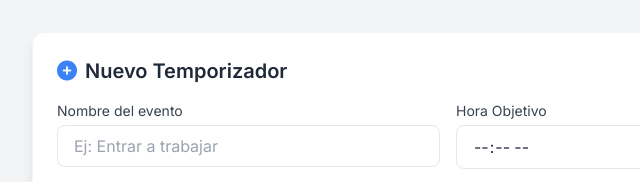
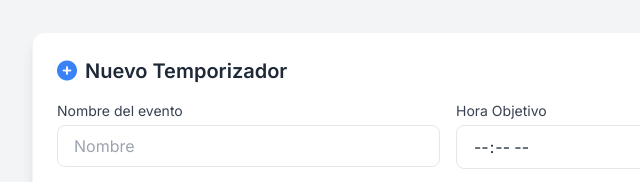
Before and after one commit to supercoolfrontsuwu/goofytimerv1, a plain HTML site: page index.html in a window 1280 px wide. Shown: the top 182 px of the page, 192-832 px from the left. Drawn offline with nearby package versions, Linux system fonts and the light colour scheme.

Commit message:
Update index.html

```diff
--- a/index.html
+++ b/index.html
@@ -45,7 +45,7 @@
                     <!-- Nombre -->
                     <div>
                         <label class="block text-sm font-medium text-gray-700 mb-1">Nombre del evento</label>
-                        <input type="text" id="nameInput" placeholder="Ej: Entrar a trabajar" required
+                        <input type="text" id="nameInput" placeholder="Nombre" required
                             class="w-full px-4 py-2 border rounded-lg focus:ring-2 focus:ring-blue-500 outline-none transition">
                     </div>
                     <!-- Hora -->
```
